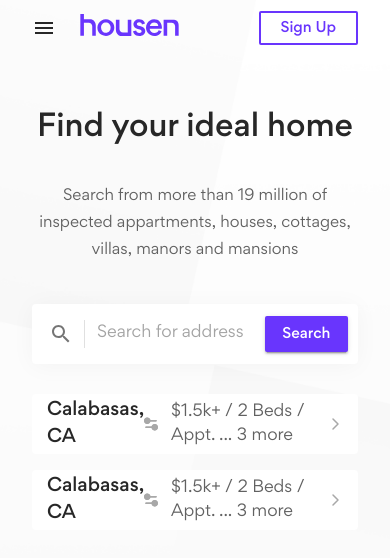
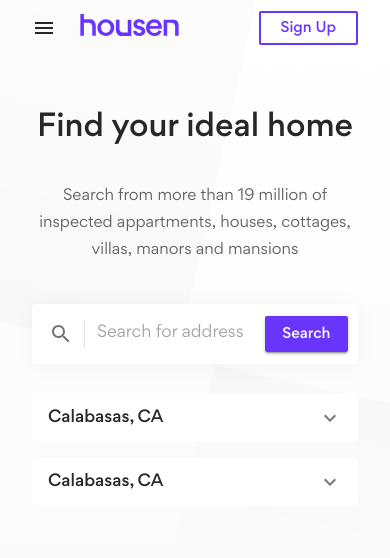
Before and after one commit to saimonazad/Real-Estate-Landing-Page-Demo, a Next.js app: page / in a window 390 px wide. Shown: the top 558 px of the page. Built offline with nearby package versions, Linux system fonts and the light colour scheme.

Commit message:
Responsive: Search result accordion added

```diff
--- a/src/components/SearchResult/index.js
+++ b/src/components/SearchResult/index.js
@@ -1,5 +1,17 @@
-import { Box, makeStyles, Typography } from "@material-ui/core";
 import React from "react";
+
+import {
+  Box,
+  makeStyles,
+  Typography,
+  Hidden,
+  Accordion,
+  AccordionActions,
+  AccordionSummary,
+  AccordionDetails,
+} from "@material-ui/core";
+import ExpandMoreIcon from "@material-ui/icons/ExpandMore";
+
 //styles
 const useStyles = makeStyles((theme) => ({
   root: {
@@ -16,10 +28,18 @@ const useStyles = makeStyles((theme) => ({
     alignItems: "center",
     color: theme.palette.text.secondary,
     fontSize: 16,
+    [theme.breakpoints.down("sm")]: {
+      "& .MuiTypography-body1": {
+        fontSize: 15,
+      },
+    },
   },
   city__name: {
     fontSize: 18,
     fontWeight: 500,
+    [theme.breakpoints.down("sm")]: {
+      fontSize: 16,
+    },
   },
   filter__icon: {
     marginRight: theme.spacing(1.5),
@@ -28,6 +48,13 @@ const useStyles = makeStyles((theme) => ({
   arrow__icon: {
     marginLeft: theme.spacing(2.5),
   },
+  accordion__root: {
+    boxShadow: "none",
+    borderRadius: 4,
+    "&::before": {
+      opacity: 0,
+    },
+  },
 }));
 
 //functional component
@@ -35,13 +62,18 @@ const SearchResult = () => {
   const classes = useStyles();
 
   return (
+    <>
       <Box>
+        <Hidden smDown>
           <Box className={classes.root}>
             <Typography className={classes.city__name} component="h3">
               Calabasas, CA
             </Typography>
             <Box className={classes.details__box}>
-          <img className={classes.filter__icon} src="/assets/FilterIcon.svg" />
+              <img
+                className={classes.filter__icon}
+                src="/assets/FilterIcon.svg"
+              />
               <Typography component="h3">
                 $1.5k+ / 2 Beds / Appt. ... 3 more
               </Typography>
@@ -51,7 +83,37 @@ const SearchResult = () => {
               />
             </Box>
           </Box>
+        </Hidden>
       </Box>
+      <Hidden smUp>
+        <Accordion className={classes.accordion__root}>
+          <AccordionSummary
+            expandIcon={<ExpandMoreIcon />}
+            aria-controls="panel1a-content"
+            id="panel1a-header"
+          >
+            <Typography className={classes.city__name} component="h3">
+              Calabasas, CA
+            </Typography>
+          </AccordionSummary>
+          <AccordionDetails>
+            <Box className={classes.details__box}>
+              <img
+                className={classes.filter__icon}
+                src="/assets/FilterIcon.svg"
+              />
+              <Typography component="h3">
+                $1.5k+ / 2 Beds / Appt. ... 3 more
+              </Typography>
+              <img
+                className={classes.arrow__icon}
+                src="/assets/RightArrowIcon.svg"
+              />
+            </Box>
+          </AccordionDetails>
+        </Accordion>
+      </Hidden>
+    </>
   );
 };
 
```
Lines whose indentation alone changed are shown as unchanged.
